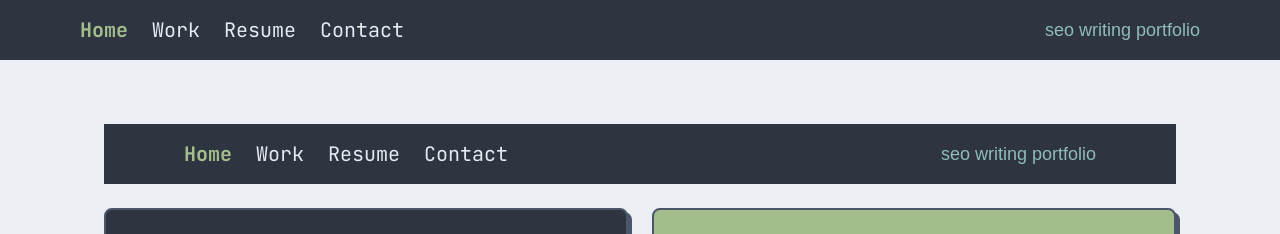
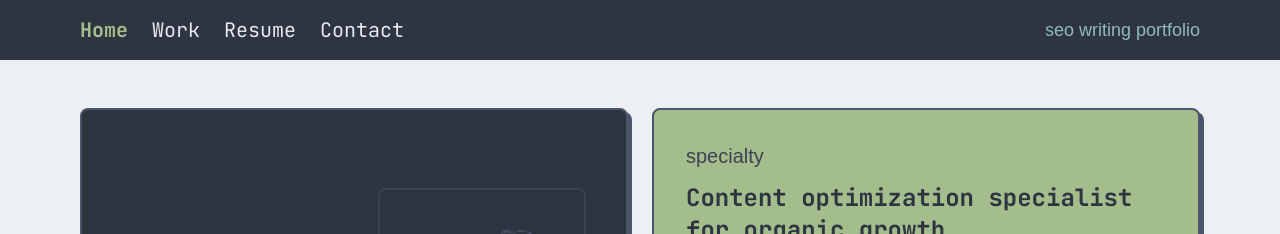
Before and after one commit to yogskr/seo-writing-portfolio, a React (Vite) app: page / in a window 1280 px wide. Shown: the top 234 px of the page. Built offline with nearby package versions, Linux system fonts and the light colour scheme; a web font is replaced by a local one.

Commit message:
Modified Hero section styling

```diff
--- a/src/pages/home/Home.jsx
+++ b/src/pages/home/Home.jsx
@@ -1,15 +1,12 @@
 import { heroData, homeData } from "../../data";
 import { NavBar } from "../../components/navigation/NavBar";
 import RotatingText from "../../components/rotating-text/RotatingText";
-import { NavBarDesktop } from "../../components/navigation/NavBarDesktop";
 
 export function Home() {
   return (
-    <div className="grid grid-cols-10 auto-rows-auto min-h-svh gap-4 md:gap-6 p-4 md:p-8 lg:px-26 lg:py-16">
-      <NavBarDesktop />
-
+    <div className="grid grid-cols-10 auto-rows-auto min-h-svh lg:min-h-0 lg:h-192 gap-4 md:gap-6 p-4 md:p-8 lg:py-12 lg:px-20">
       {/* Hero Section */}
-      <header className="col-span-10 md:col-span-5 row-span-5 md:row-span-10 lg:row-span-8 flex flex-col justify-between lg:justify-evenly p-4 md:p-8 lg:p-10 bg-pollar-night-nord0 border-2 border-solid border-pollar-night-nord3 rounded-lg shadow-small">
+      <header className="col-span-10 row-span-5 md:col-span-5 md:row-span-10 lg:row-span-8 flex flex-col justify-between lg:justify-evenly p-4 md:p-8 lg:p-10 bg-pollar-night-nord0 border-2 border-solid border-pollar-night-nord3 rounded-lg shadow-small">
         <figure className="w-full h-fit rounded-lg col-start-2 flex justify-end">
           <img
             src={heroData.image}
```
